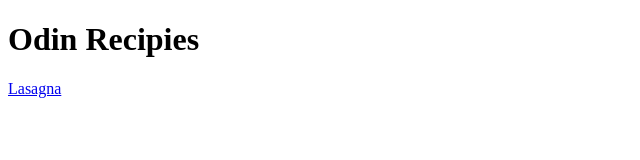
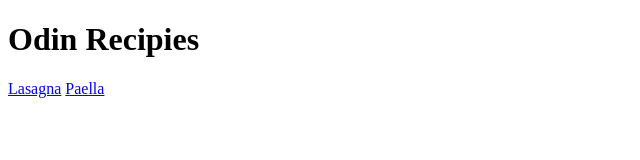
Before and after one commit to BlueMystic98/odin-recipies, a plain HTML site: page index.html in a window 1280 px wide. Shown: the full height of the page, 0-640 px from the left. Drawn offline with Linux system fonts and the light colour scheme.

Commit message:
added Paella to the recipes list

```diff
--- a/index.html
+++ b/index.html
@@ -7,5 +7,6 @@
     <body>
         <h1>Odin Recipies</h1>
         <a href="recipies/lasagna.html">Lasagna</a>
+        <a href="recipies/paella.html">Paella</a>
     </body>
 </html>
```
